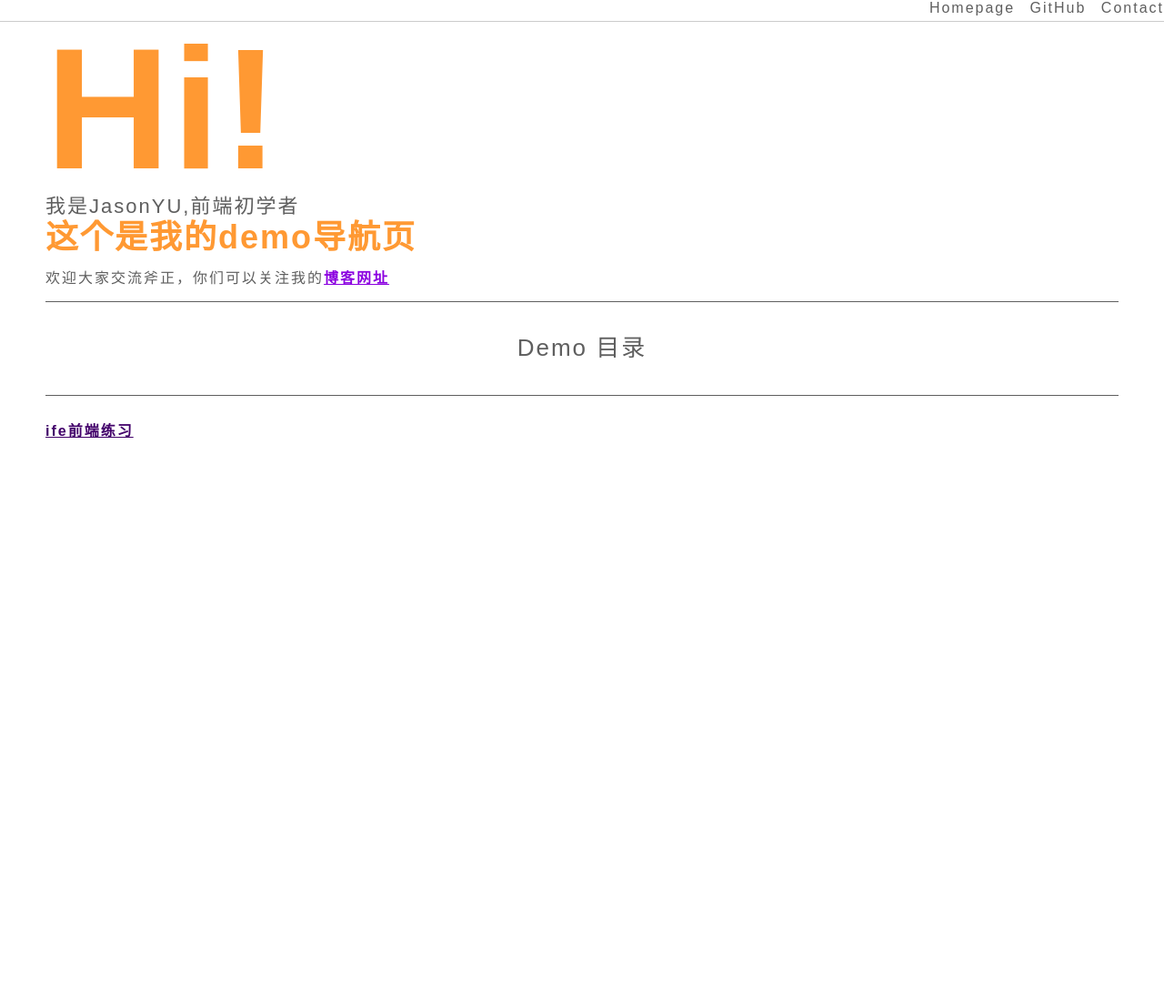
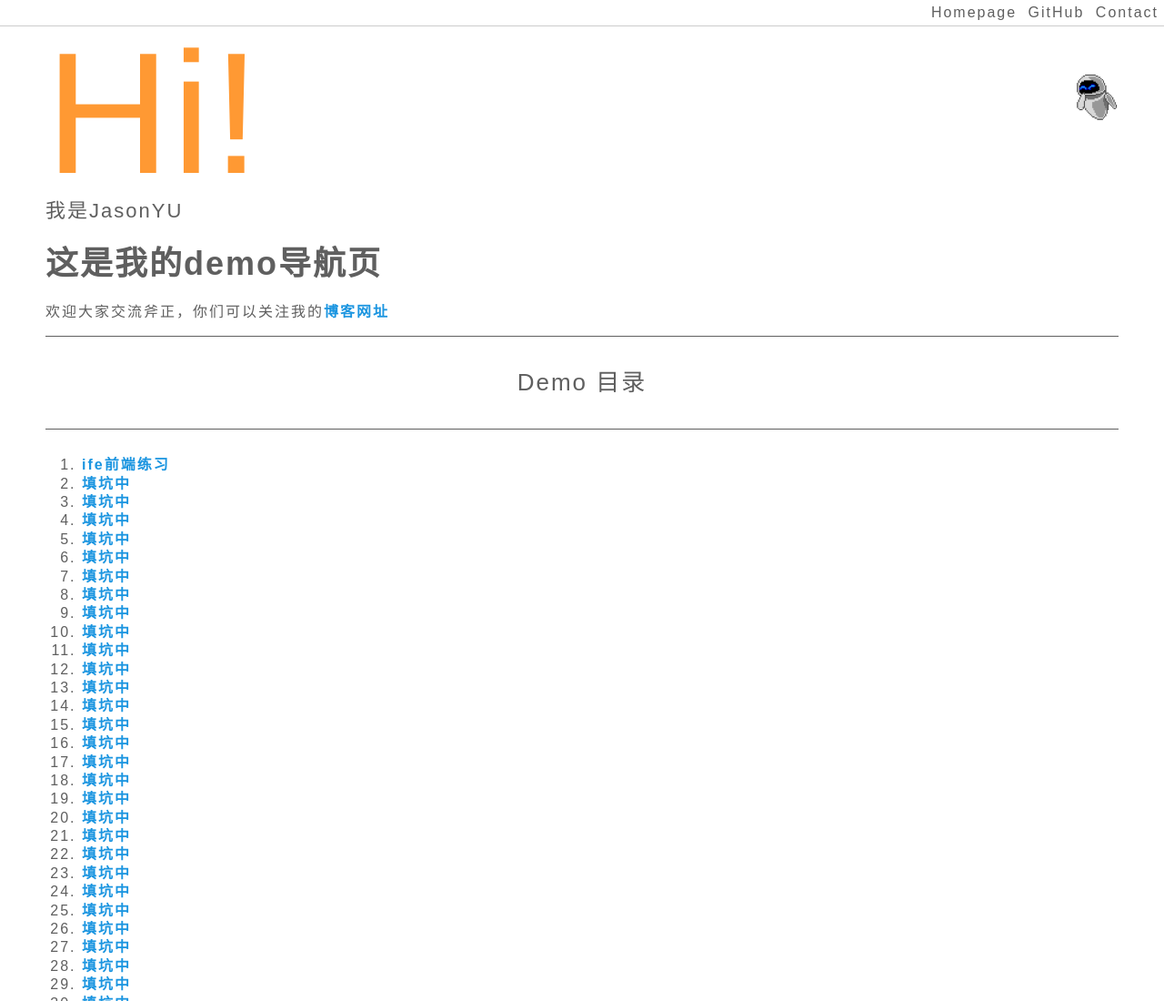
Before and after one commit to xycd/demo, a plain HTML site: page index.html in a window 1280 px wide. Shown: the top 1100 px of the page at 91% size. Before the commit the page ends 800 px from the top, so only its background shows below. Drawn offline with Linux system fonts and the light colour scheme.

Commit message:
index modified

```diff
--- a/css/index.css
+++ b/css/index.css
@@ -1,3 +1,4 @@
+/* === common === */
 body {
     font-family: Arial, sans-serif;
     color: #5f5f5f;
@@ -5,35 +6,55 @@ body {
 }
 
 a {
-    color: #8b00e0;
+    color: #1b95e0;
     font-weight: bold;
+    text-decoration: none;
 }
 
-a:visited {
-    color: #42006a;
+/* === nav === */
+header {
+    text-align: right;
+    padding: 5px;
+    border-bottom: 1px solid #ccc;
 }
 
-h1 {
+nav a {
+    margin-left: 5px;
+    font-weight: normal;
+    color: #5f5f5f;
+    text-decoration: none;
+    margin-right: 1px
+}
+/* === description === */
+.bigHi {
     font-size: 190px;
     color: #ff9933;
     margin: 0;
     line-height: 1;
     padding: 0;
+    font-family:Helvetica;
 }
 
-#info_container {
+.info_container {
     font-size: 22px;
 }
 #top_container{margin-left: 50px;}
 
-.orange {
-
+h1 {
+	display: i
     color: #ff9933;
     font-weight: bold;
     font-size: 36px;
 }
+.wall-e{
+    width:50px;
+    float:right;
+        margin: 50px 50px 10px 0;
 
-#marquee_container {
+
+}
+/* === list === */
+.marquee_container {
     border-top: 1px solid #5f5f5f;
     border-bottom: 1px solid #5f5f5f;
     padding: 30px 0 30px 0;
@@ -43,44 +64,18 @@ h1 {
     line-height: 1.6;
 }
 
-#website_list_container {
+.website_list_container {
     margin: 30px 0 20px 50px;
 }
 
-.day_lable {
-    margin-right: 10px;
+li{
+    margin-top: 2px;
 }
+/* === footer === */
+footer{
+   border-top: 1px solid #5f5f5f;
+   margin-top: 50px;
+   padding: 20px;
+  text-align: center;
 
-
-
-
-header {
-    text-align: right;
-    padding-bottom: 5px;
-    border-bottom: 1px solid #ccc;
 }
-
-nav a {
-    margin-left: 10px;
-    font-weight: normal;
-    color: #5f5f5f;
-    text-decoration: none;
-}
-
-#about h3 {
-    text-align: center;
-    font-size: 34px;
-    line-height: 54px;
-    color: #ff9933;
-}
-
-#about #content {
-    width: 80%;
-    max-width: 750px;
-    margin: auto;
-}
-
-#content a {
-    text-decoration: none;
-    color: #1770C7;
-}
--- a/index.html
+++ b/index.html
@@ -1,5 +1,5 @@
 <!DOCTYPE html>
-<html>
+<html lang="zh">
 <head>
     <meta charset="utf-8">
     <meta http-equiv="X-UA-Compatible" content="IE=edge">
@@ -8,7 +8,8 @@
     <link rel="stylesheet" href="./css/index.css">
     <script src="" type="text/javasript"></script>
 </head>
-<body id="index">
+
+<body>
     <header>
         <nav>
             <a href="http://www.jasonyu.win">Homepage</a>
@@ -17,17 +18,75 @@
         </nav>
     </header>
     <div id="top_container">
-	<h1>Hi!</h1>
-	<div id="info_container">我是JasonYU,前端初学者</div>
-	<div class="orange">这个是我的demo导航页</div>
+
+        <div class="bigHi">Hi!<img src="./img/wall-e.png" alt="wall-e" class="wall-e"></div>
+        <div class="info_container">我是JasonYU</div>
+        <h1>这是我的demo导航页</h1>
         <p>欢迎大家交流斧正，你们可以关注我的<span><a href="http://jasonyu.win/#blog">博客网址</a></span></p>
+
     </div>
-<div id="marquee_container">
+    <div class="marquee_container">
         <div>Demo 目录</div>
     </div>
+    <div class="website_list_container">
+        <ol>
+            <li><span><a href="#">ife前端练习</a></span></li>
+            <li><span><a href="#">填坑中</a></span></li>
+            <li><span><a href="#">填坑中</a></span></li>
+            <li><span><a href="#">填坑中</a></span></li>
+            <li><span><a href="#">填坑中</a></span></li>
+            <li><span><a href="#">填坑中</a></span></li>
+            <li><span><a href="#">填坑中</a></span></li>
+            <li><span><a href="#">填坑中</a></span></li>
+            <li><span><a href="#">填坑中</a></span></li>
+            <li><span><a href="#">填坑中</a></span></li>
+            <li><span><a href="#">填坑中</a></span></li>
+            <li><span><a href="#">填坑中</a></span></li>
+            <li><span><a href="#">填坑中</a></span></li>
+            <li><span><a href="#">填坑中</a></span></li>
+            <li><span><a href="#">填坑中</a></span></li>
+            <li><span><a href="#">填坑中</a></span></li>
+            <li><span><a href="#">填坑中</a></span></li>
+            <li><span><a href="#">填坑中</a></span></li>
+            <li><span><a href="#">填坑中</a></span></li>
+            <li><span><a href="#">填坑中</a></span></li>
+            <li><span><a href="#">填坑中</a></span></li>
+            <li><span><a href="#">填坑中</a></span></li>
+            <li><span><a href="#">填坑中</a></span></li>
+            <li><span><a href="#">填坑中</a></span></li>
+            <li><span><a href="#">填坑中</a></span></li>
+            <li><span><a href="#">填坑中</a></span></li>
+            <li><span><a href="#">填坑中</a></span></li>
+            <li><span><a href="#">填坑中</a></span></li>
+            <li><span><a href="#">填坑中</a></span></li>
+            <li><span><a href="#">填坑中</a></span></li>
+            <li><span><a href="#">填坑中</a></span></li>
+            <li><span><a href="#">填坑中</a></span></li>
+            <li><span><a href="#">填坑中</a></span></li>
+            <li><span><a href="#">填坑中</a></span></li>
+            <li><span><a href="#">填坑中</a></span></li>
+            <li><span><a href="#">填坑中</a></span></li>
+            <li><span><a href="#">填坑中</a></span></li>
+            <li><span><a href="#">填坑中</a></span></li>
+            <li><span><a href="#">填坑中</a></span></li>
+            <li><span><a href="#">填坑中</a></span></li>
+            <li><span><a href="#">填坑中</a></span></li>
+            <li><span><a href="#">填坑中</a></span></li>
+            <li><span><a href="#">填坑中</a></span></li>
+            <li><span><a href="#">填坑中</a></span></li>
+            <li><span><a href="#">填坑中</a></span></li>
+            <li><span><a href="#">填坑中</a></span></li>
+            <li><span><a href="#">填坑中</a></span></li>
+            <li><span><a href="#">填坑中</a></span></li>
+            <li><span><a href="#">填坑中</a></span></li>
+            <li><span><a href="#">填坑中</a></span></li>
+        </ol>
+    </div>
+    <footer>
+        <div class="center">Written and coded by @<span>Jason.</span></div>
 
-<div id="website_list_container">
-	<div id="ifetask"><span><a href="">ife前端练习</a></span></div>
-</div>
+
+    </footer>
 </body>
+
 </html>
```
Lines whose indentation alone changed are shown as unchanged.
